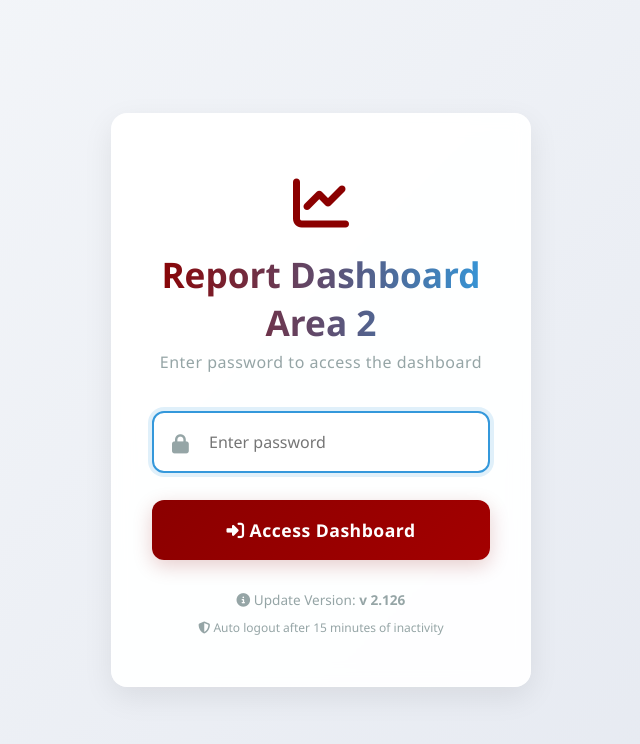
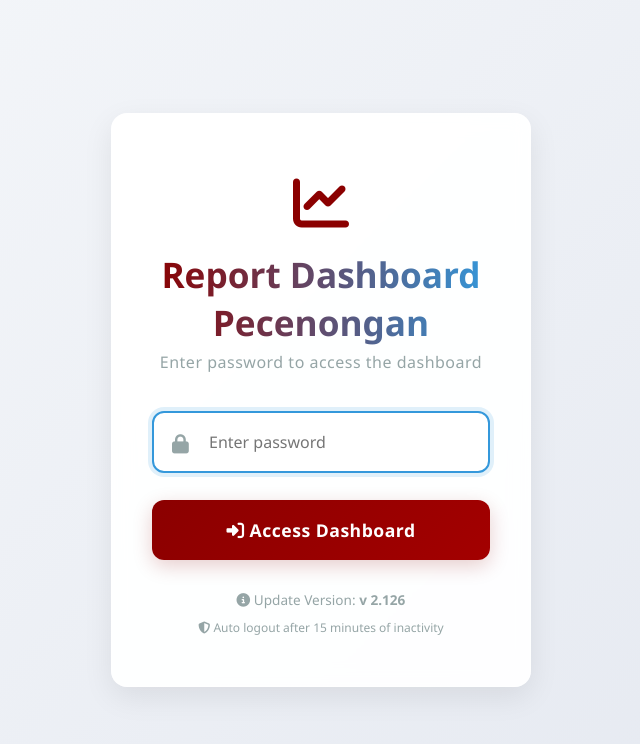
Before and after one commit to reportdatastore/pecenongan133, a plain HTML site: page index.html in a window 1280 px wide. Shown: the whole page, without its empty margins (319-959 px from the left). Drawn offline with Linux system fonts and the light colour scheme.

Commit message:
Update index.html

```diff
--- a/index.html
+++ b/index.html
@@ -1053,7 +1053,7 @@
         <div class="login-logo">
             <i class="fas fa-chart-line"></i>
         </div>
-        <h1 class="login-title">Report Dashboard Area 2</h1>
+        <h1 class="login-title">Report Dashboard Pecenongan</h1>
         <p class="login-subtitle">Enter password to access the dashboard</p>
 
         <form class="login-form" id="loginForm">
```
